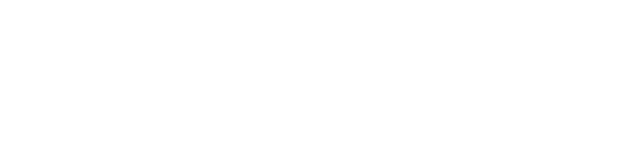
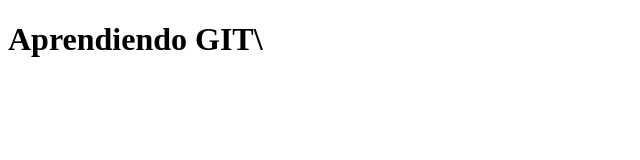
Before and after one commit to ulisescerv91/test1, a plain HTML site: page index.html in a window 1280 px wide. Shown: the whole page, without its empty margins (0-640 px from the left). Drawn offline with Linux system fonts and the light colour scheme.

Commit message:
agegamos el titulo

```diff
--- a/index.html
+++ b/index.html
@@ -5,6 +5,6 @@
 	<title>GIT tutorial</title>
 </head>
 <body>
-
+	<h1>Aprendiendo GIT\</h1>
 </body>
 </html>
```
